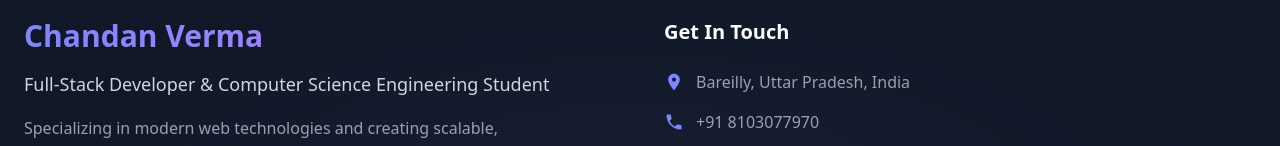
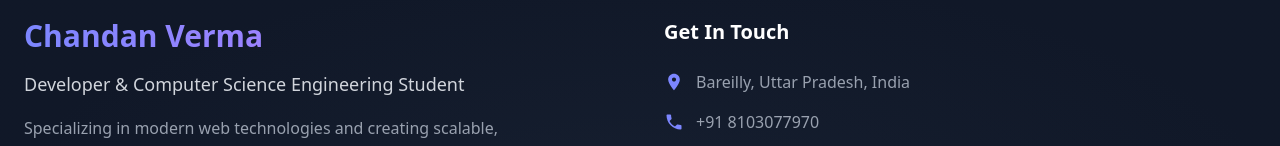
Before and after one commit to chandanXcoder/MyPortfolio, a React (Vite) app: page / in a window 1280 px wide. Shown: the part 3999-4145 px from the top of the page. Built offline with nearby package versions, Linux system fonts and the light colour scheme.

Commit message:
text remove

```diff
--- a/src/components/Footer.jsx
+++ b/src/components/Footer.jsx
@@ -23,7 +23,7 @@ const Footer = () => {
                 Chandan Verma
               </h3>
               <p className="text-gray-300 text-lg leading-relaxed">
-                Full-Stack Developer & Computer Science Engineering Student
+                 Developer & Computer Science Engineering Student
               </p>
               <p className="text-gray-400 leading-relaxed max-w-lg">
                 Specializing in modern web technologies and creating scalable, user-centric applications.
```
